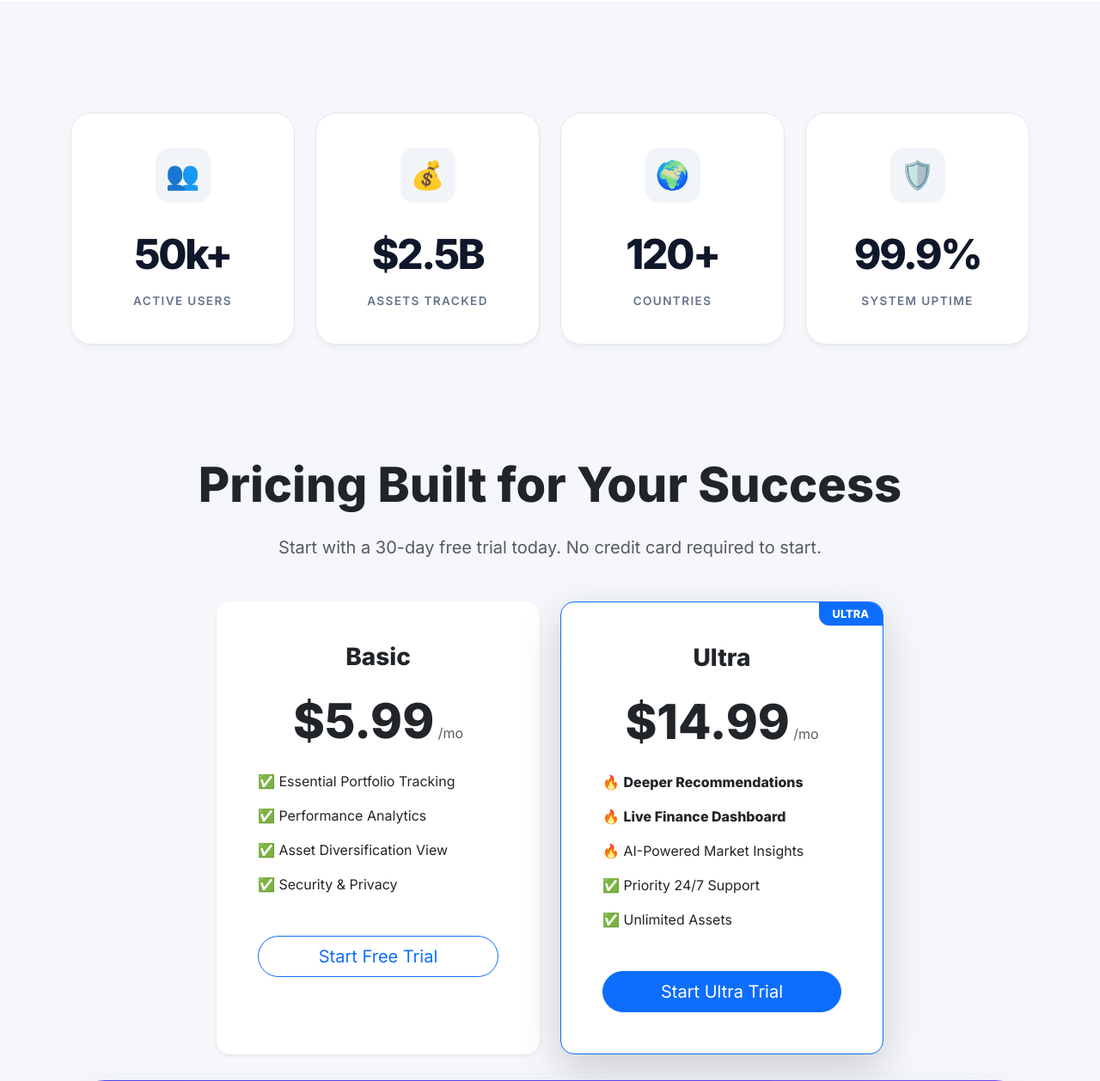
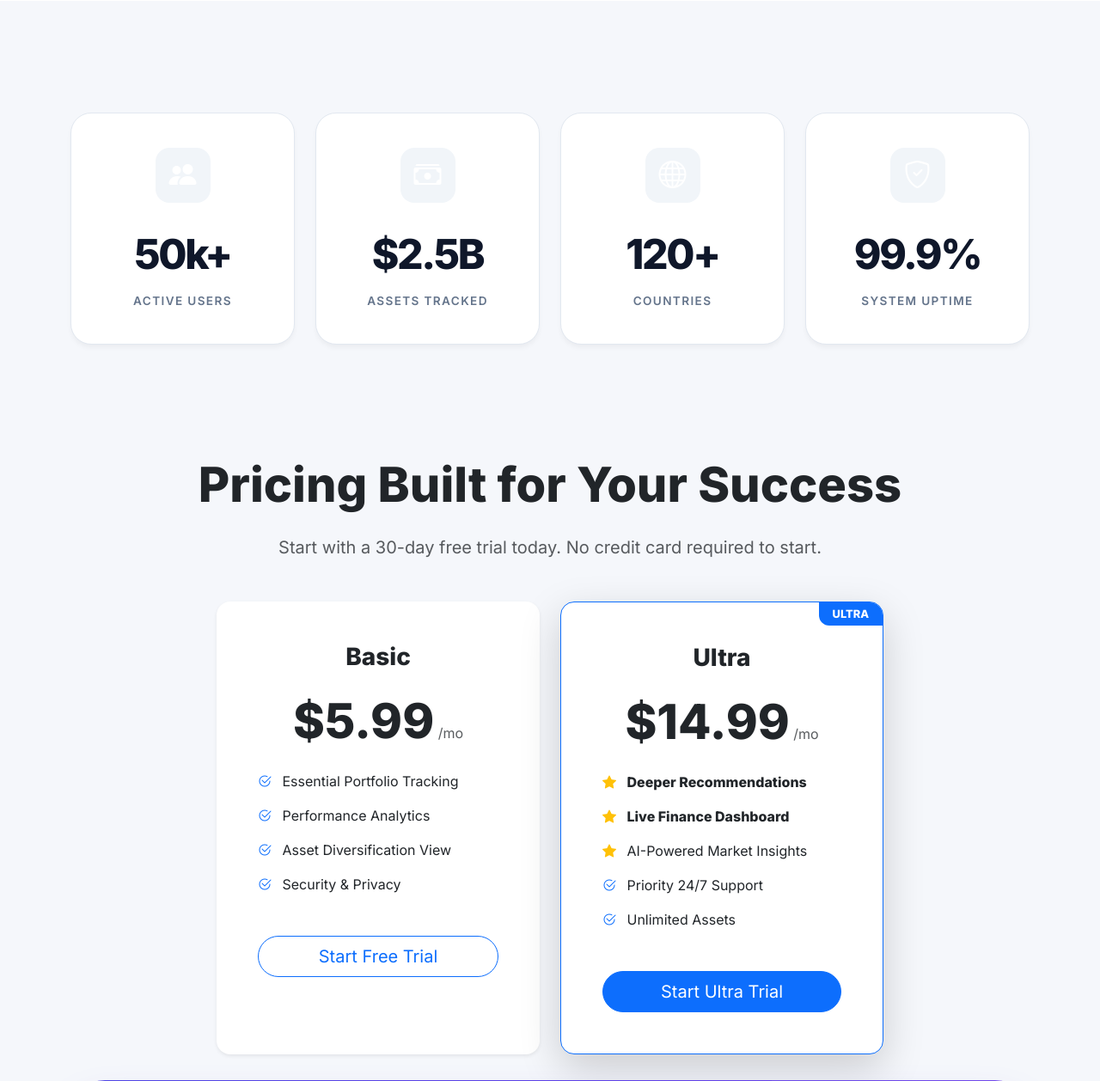
Before and after one commit to naylahabdalla/InvestTrack, a Flask app: page / in a window 1280 px wide. Shown: the part 1666-2924 px from the top of the page at 86% size. Run offline with Flask 3, Linux system fonts and the light colour scheme.

Commit message:
style: professionalize UI by replacing emojis with Bootstrap icons

```diff
--- a/templates/analytics.html
+++ b/templates/analytics.html
@@ -6,7 +6,7 @@
 
 <div class="mt-4 container">
 
-    <h2 class="mb-4 fw-bold">📊 Portfolio Analytics</h2>
+    <h2 class="mb-4 fw-bold"><i class="bi bi-graph-up-arrow me-2"></i> Portfolio Analytics</h2>
 
     <!-- KPI CARDS -->
     <div class="row text-center mb-4">
@@ -82,7 +82,7 @@
                 <!-- Recommendation Section -->
                 <div class="p-3 rounded-4 mt-auto mb-3 {% if total == 0 %}bg-light{% elif gain >= 0 %}bg-success-subtle border border-success-subtle{% else %}bg-danger-subtle border border-danger-subtle{% endif %}">
                     <div class="d-flex align-items-center mb-2">
-                        <span class="fs-4 me-2">🤖</span>
+                        <span class="fs-4 me-2 text-primary"><i class="bi bi-cpu"></i></span>
                         <h6 class="mb-0 fw-bold {% if total == 0 %}text-secondary{% elif gain >= 0 %}text-success{% else %}text-danger{% endif %}">Smart Recommendation</h6>
                     </div>
                     <p class="small mb-0 {% if total == 0 %}text-muted{% elif gain >= 0 %}text-success{% else %}text-danger{% endif %}" style="opacity: 0.9;">
--- a/templates/base.html
+++ b/templates/base.html
@@ -15,6 +15,9 @@
     <link
         href="https://fonts.googleapis.com/css2?family=Inter:wght@400;600;800&family=Playfair+Display:wght@700;900&display=swap"
         rel="stylesheet">
+
+    <!-- Bootstrap Icons -->
+    <link rel="stylesheet" href="https://cdn.jsdelivr.net/npm/bootstrap-icons@1.11.1/font/bootstrap-icons.css">
 
     <!-- ✅ Custom Styles -->
     <style>
@@ -123,7 +126,7 @@
 
         <!-- Logo -->
         <a class="navbar-brand fw-bold d-flex align-items-center" href="/dashboard">
-            <span style="font-size:20px; margin-right:8px;">📈</span>
+            <i class="bi bi-graph-up-arrow me-2"></i>
             InvestTrack
             {% if session.get('is_demo') %}
             <span class="demo-badge">Read-Only Demo</span>
@@ -145,12 +148,12 @@
                 </li>
                 {% if user %}
                 <li class="nav-item">
-                    <a class="nav-link fw-bold text-primary" href="/upgrade">🚀 Upgrade</a>
+                    <a class="nav-link fw-bold text-primary" href="/upgrade"><i class="bi bi-lightning-charge-fill me-1"></i> Upgrade</a>
                 </li>
                 <li class="nav-item dropdown">
                     <a class="nav-link dropdown-toggle d-flex align-items-center" href="#" id="featuresDropdown"
                         role="button" data-bs-toggle="dropdown" aria-expanded="false">
-                        Features <span class="nav-dropdown-arrow">▼</span>
+                        Features <i class="bi bi-chevron-down nav-dropdown-arrow"></i>
                     </a>
                     <ul class="dropdown-menu dropdown-menu-end shadow-lg" aria-labelledby="featuresDropdown">
                         <li><a class="dropdown-item" href="/dashboard">Overview</a></li>
@@ -171,7 +174,7 @@
                     <button class="btn btn-link nav-link px-0 text-white" id="bd-theme" type="button"
                         aria-expanded="false" data-bs-toggle="dropdown" data-bs-display="static"
                         aria-label="Toggle theme (auto)">
-                        <span class="theme-icon-active" id="theme-icon">🌓</span>
+                        <span class="theme-icon-active" id="theme-icon"><i class="bi bi-circle-half"></i></span>
                     </button>
                 </li>
 
@@ -228,12 +231,12 @@
                     const newTheme = currentTheme === 'dark' ? 'light' : 'dark';
                     setTheme(newTheme);
                     setStoredTheme(newTheme);
-                    document.getElementById('theme-icon').innerText = newTheme === 'dark' ? '🌙' : '☀️';
+                    document.getElementById('theme-icon').innerHTML = newTheme === 'dark' ? '<i class="bi bi-moon-stars-fill"></i>' : '<i class="bi bi-sun-fill"></i>';
                 });
 
                 // Set initial icon
                 const activeTheme = document.documentElement.getAttribute('data-bs-theme');
-                document.getElementById('theme-icon').innerText = activeTheme === 'dark' ? '🌙' : '☀️';
+                document.getElementById('theme-icon').innerHTML = activeTheme === 'dark' ? '<i class="bi bi-moon-stars-fill"></i>' : '<i class="bi bi-sun-fill"></i>';
             })
         })()
     </script>
--- a/templates/index.html
+++ b/templates/index.html
@@ -571,7 +571,7 @@
         <div class="row g-4">
             <div class="col-md-3" data-aos="fade-up" data-aos-delay="0">
                 <div class="stat-card">
-                    <div class="stat-icon">👥</div>
+                    <div class="stat-icon"><i class="bi bi-people-fill"></i></div>
                     <div class="stat-number">50k+</div>
                     <div class="stat-label">Active Users</div>
                 </div>
@@ -579,7 +579,7 @@
 
             <div class="col-md-3" data-aos="fade-up" data-aos-delay="100">
                 <div class="stat-card">
-                    <div class="stat-icon">💰</div>
+                    <div class="stat-icon"><i class="bi bi-cash-stack"></i></div>
                     <div class="stat-number">$2.5B</div>
                     <div class="stat-label">Assets Tracked</div>
                 </div>
@@ -587,7 +587,7 @@
 
             <div class="col-md-3" data-aos="fade-up" data-aos-delay="200">
                 <div class="stat-card">
-                    <div class="stat-icon">🌍</div>
+                    <div class="stat-icon"><i class="bi bi-globe"></i></div>
                     <div class="stat-number">120+</div>
                     <div class="stat-label">Countries</div>
                 </div>
@@ -595,7 +595,7 @@
 
             <div class="col-md-3" data-aos="fade-up" data-aos-delay="300">
                 <div class="stat-card">
-                    <div class="stat-icon">🛡️</div>
+                    <div class="stat-icon"><i class="bi bi-shield-check"></i></div>
                     <div class="stat-number">99.9%</div>
                     <div class="stat-label">System Uptime</div>
                 </div>
@@ -622,10 +622,10 @@
                             <span class="text-muted">/mo</span>
                         </div>
                         <ul class="list-unstyled mb-5 text-start">
-                            <li class="mb-3">✅ Essential Portfolio Tracking</li>
-                            <li class="mb-3">✅ Performance Analytics</li>
-                            <li class="mb-3">✅ Asset Diversification View</li>
-                            <li class="mb-3">✅ Security & Privacy</li>
+                            <li class="mb-3"><i class="bi bi-check2-circle text-primary me-2"></i> Essential Portfolio Tracking</li>
+                            <li class="mb-3"><i class="bi bi-check2-circle text-primary me-2"></i> Performance Analytics</li>
+                            <li class="mb-3"><i class="bi bi-check2-circle text-primary me-2"></i> Asset Diversification View</li>
+                            <li class="mb-3"><i class="bi bi-check2-circle text-primary me-2"></i> Security & Privacy</li>
                         </ul>
                         <a href="/signup" class="btn btn-outline-primary w-100 btn-lg rounded-pill">Start Free Trial</a>
                     </div>
@@ -645,11 +645,11 @@
                             <span class="text-muted">/mo</span>
                         </div>
                         <ul class="list-unstyled mb-5 text-start">
-                            <li class="mb-3">🔥 <strong>Deeper Recommendations</strong></li>
-                            <li class="mb-3">🔥 <strong>Live Finance Dashboard</strong></li>
-                            <li class="mb-3">🔥 AI-Powered Market Insights</li>
-                            <li class="mb-3">✅ Priority 24/7 Support</li>
-                            <li class="mb-3">✅ Unlimited Assets</li>
+                            <li class="mb-3"><i class="bi bi-star-fill text-warning me-2"></i> <strong>Deeper Recommendations</strong></li>
+                            <li class="mb-3"><i class="bi bi-star-fill text-warning me-2"></i> <strong>Live Finance Dashboard</strong></li>
+                            <li class="mb-3"><i class="bi bi-star-fill text-warning me-2"></i> AI-Powered Market Insights</li>
+                            <li class="mb-3"><i class="bi bi-check2-circle text-primary me-2"></i> Priority 24/7 Support</li>
+                            <li class="mb-3"><i class="bi bi-check2-circle text-primary me-2"></i> Unlimited Assets</li>
                         </ul>
                         <a href="/signup" class="btn btn-primary w-100 btn-lg rounded-pill">Start Ultra Trial</a>
                     </div>
```
Also changed, not shown: other parts of templates/index.html (+12 -12 lines), templates/currency.html (+15 -15 lines), templates/dashboard.html (+11 -12 lines), templates/learn.html (+8 -8 lines), templates/portfolio.html (+5 -5 lines), templates/upgrade.html (+13 -13 lines).
